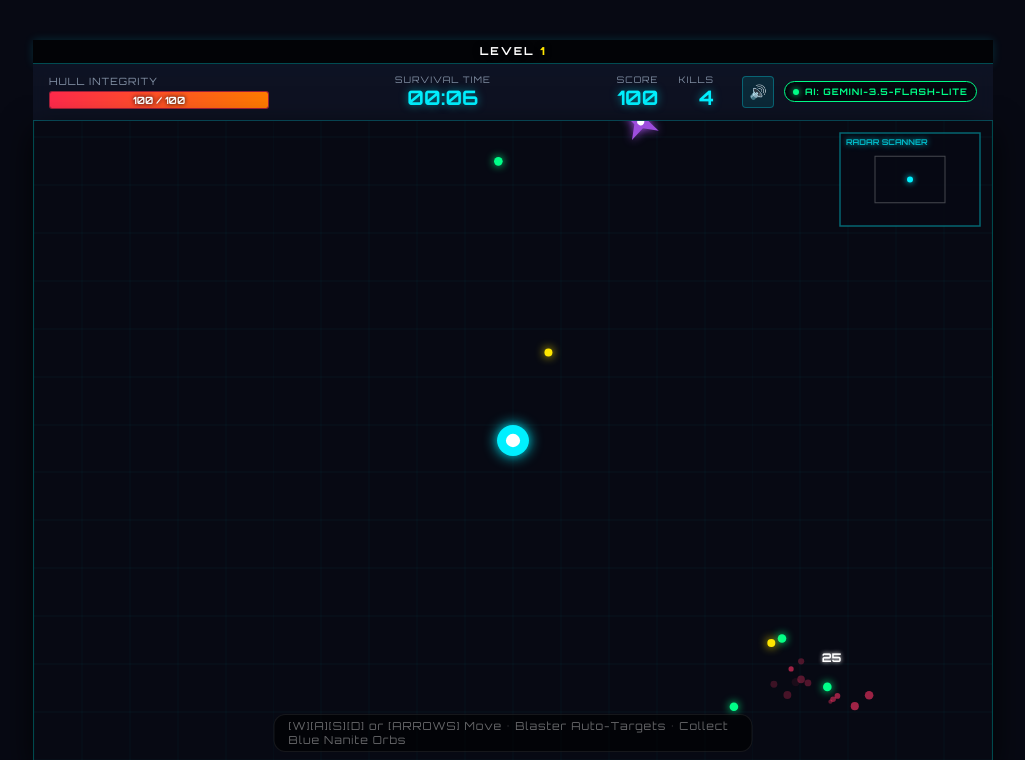
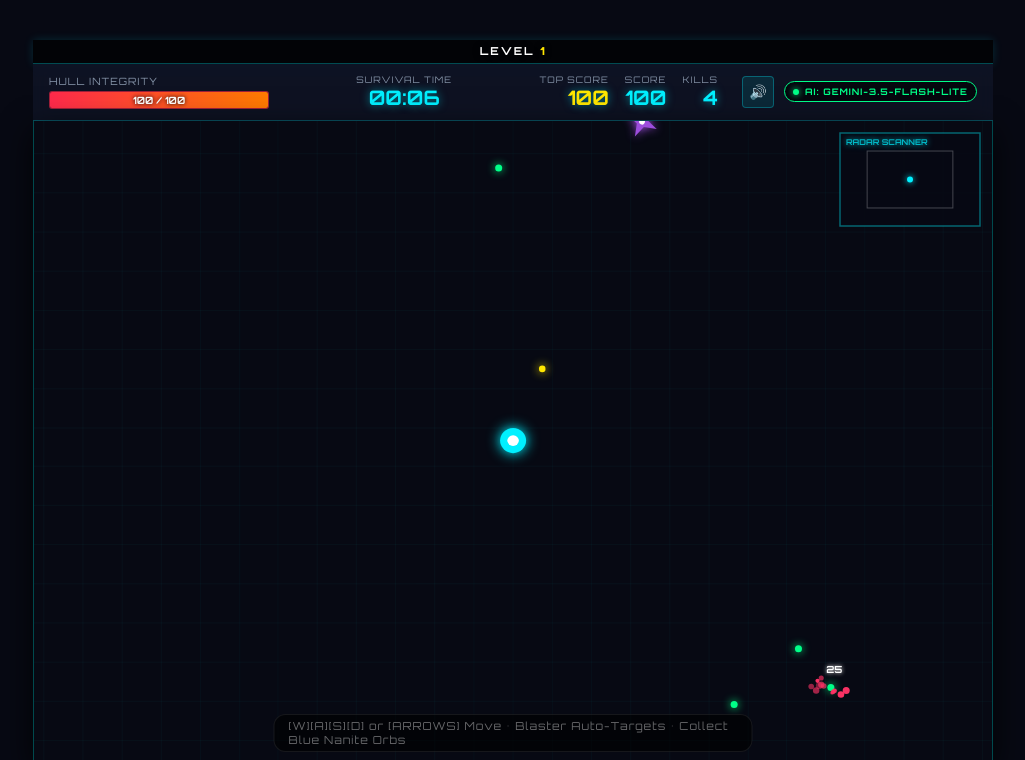
Before and after one commit to westlundkalle/web_spel, a Flask app: page / in a window 1280 px wide. Shown: the top 760 px of the page, without its empty margins (127-1152 px from the left). Run offline with Flask 3, Linux system fonts and the light colour scheme.

Commit message:
Increase player visible area by 50% and implement persistent top score tracking

```diff
--- a/static/css/style.css
+++ b/static/css/style.css
@@ -154,7 +154,7 @@ body {
 .hud-right {
   display: flex;
   align-items: center;
-  gap: 20px;
+  gap: 16px;
 }
 
 .stat-box {
--- a/static/js/game.js
+++ b/static/js/game.js
@@ -8,16 +8,18 @@
 const canvas = document.getElementById('gameCanvas');
 const ctx = canvas.getContext('2d');
 
-// World Dimensions (2x Arena Expansion: 1920x1280 Virtual Arena with 960x640 Viewport)
+// World Dimensions (2x Arena Expansion: 1920x1280 Virtual Arena)
 const WORLD_WIDTH = 1920;
 const WORLD_HEIGHT = 1280;
 
-// Camera System (Follows player smoothly with boundary clamping)
+// Camera System (+50% Visible Area Expansion: 1.5x World Area visible via Camera Zoom)
+const CAMERA_ZOOM = 1 / Math.sqrt(1.5); // ~0.8165 gives exactly 1.5x visible area
 const camera = {
   x: 0,
   y: 0,
-  width: canvas.width,
-  height: canvas.height,
+  zoom: CAMERA_ZOOM,
+  width: canvas.width / CAMERA_ZOOM,
+  height: canvas.height / CAMERA_ZOOM,
   update(target) {
     if (!target) return;
     const targetX = target.x - this.width / 2;
@@ -31,12 +33,22 @@ const camera = {
   }
 };
 
+// Top Score Persistence (local to this player)
+const TOP_SCORE_KEY = 'cyber_survivor_top_score';
+let playerTopScore = 0;
+try {
+  playerTopScore = parseInt(localStorage.getItem(TOP_SCORE_KEY), 10) || 0;
+} catch (e) {
+  playerTopScore = 0;
+}
+
 // UI DOM Elements
 const healthFill = document.getElementById('health-bar-fill');
 const healthText = document.getElementById('health-text');
 const xpFill = document.getElementById('xp-bar-fill');
 const playerLevelDisplay = document.getElementById('player-level');
 const timerDisplay = document.getElementById('timer-display');
+const topScoreDisplay = document.getElementById('top-score-display');
 const scoreDisplay = document.getElementById('score-display');
 const killsDisplay = document.getElementById('kills-display');
 
@@ -62,6 +74,7 @@ const finalTimeDisplay = document.getElementById('final-time');
 const finalLevelDisplay = document.getElementById('final-level');
 const finalKillsDisplay = document.getElementById('final-kills');
 const finalScoreDisplay = document.getElementById('final-score');
+const finalTopScoreDisplay = document.getElementById('final-top-score');
 const restartBtn = document.getElementById('restart-btn');
 
 // --- Helper Functions ---
@@ -375,7 +388,7 @@ class Player {
     // Combat timers
     this.baseCooldown = 0.45;
     this.attackTimer = 0;
-    this.targetingRange = 480;
+    this.targetingRange = 560;
 
     // Invulnerability frames
     this.invulnerableTimer = 0;
@@ -1488,6 +1501,14 @@ function updateHUD() {
   const secs = Math.floor(game.survivalTime % 60);
   timerDisplay.textContent = `${String(mins).padStart(2, '0')}:${String(secs).padStart(2, '0')}`;
 
+  // Top Score real-time check & persistence
+  if (game.score > playerTopScore) {
+    playerTopScore = game.score;
+    try {
+      localStorage.setItem(TOP_SCORE_KEY, playerTopScore.toString());
+    } catch (e) {}
+  }
+  if (topScoreDisplay) topScoreDisplay.textContent = playerTopScore;
   scoreDisplay.textContent = game.score;
   killsDisplay.textContent = game.kills;
 }
@@ -1731,10 +1752,17 @@ function applyUpgrade(upgrade) {
 
 function triggerGameOver() {
   game.state = 'GAME_OVER';
+  if (game.score > playerTopScore) {
+    playerTopScore = game.score;
+    try {
+      localStorage.setItem(TOP_SCORE_KEY, playerTopScore.toString());
+    } catch (e) {}
+  }
   finalTimeDisplay.textContent = timerDisplay.textContent;
   finalLevelDisplay.textContent = game.player.level;
   finalKillsDisplay.textContent = game.kills;
   finalScoreDisplay.textContent = game.score;
+  if (finalTopScoreDisplay) finalTopScoreDisplay.textContent = playerTopScore;
   gameOverModal.classList.remove('hidden');
 }
 
@@ -1968,8 +1996,9 @@ function gameLoop(timestamp) {
   ctx.fillStyle = '#070913';
   ctx.fillRect(0, 0, canvas.width, canvas.height);
 
-  // Apply Camera Translation
+  // Apply Camera Zoom (+50% Visible Area) & Translation
   ctx.save();
+  ctx.scale(camera.zoom, camera.zoom);
   ctx.translate(-Math.round(camera.x), -Math.round(camera.y));
 
   // Starfield grid covering 1920x1280
--- a/templates/index.html
+++ b/templates/index.html
@@ -4,7 +4,7 @@
   <meta charset="UTF-8">
   <meta name="viewport" content="width=device-width, initial-scale=1.0">
   <title>CYBER SURVIVOR: AI Bullet Heaven</title>
-  <link rel="stylesheet" href="/static/css/style.css?v=20260909_5">
+  <link rel="stylesheet" href="/static/css/style.css?v=20260909_6">
   <link rel="preconnect" href="https://fonts.googleapis.com">
   <link rel="preconnect" href="https://fonts.gstatic.com" crossorigin>
   <link href="https://fonts.googleapis.com/css2?family=Orbitron:wght@400;700;900&family=Rajdhani:wght@500;700&display=swap" rel="stylesheet">
@@ -40,6 +40,10 @@
       </div>
 
       <div class="hud-right">
+        <div class="stat-box">
+          <span class="hud-sub">TOP SCORE</span>
+          <span id="top-score-display" class="hud-val" style="color: var(--accent-yellow);">0</span>
+        </div>
         <div class="stat-box">
           <span class="hud-sub">SCORE</span>
           <span id="score-display" class="hud-val">0</span>
@@ -131,6 +135,10 @@
             <span class="label">Final Score</span>
             <span id="final-score" class="val">0</span>
           </div>
+          <div class="final-stat" style="grid-column: 1 / -1; border-color: rgba(255, 230, 0, 0.4); background: rgba(255, 230, 0, 0.05); padding: 8px; border-radius: 4px; border: 1px solid rgba(255, 230, 0, 0.3);">
+            <span class="label" style="color: var(--accent-yellow);">🏆 All-Time Top Score</span>
+            <span id="final-top-score" class="val" style="color: var(--accent-yellow);">0</span>
+          </div>
         </div>
 
         <button id="restart-btn" class="btn-restart">
@@ -140,6 +148,6 @@
     </div>
   </div>
 
-  <script src="/static/js/game.js?v=20260909_5"></script>
+  <script src="/static/js/game.js?v=20260909_6"></script>
 </body>
 </html>
```
